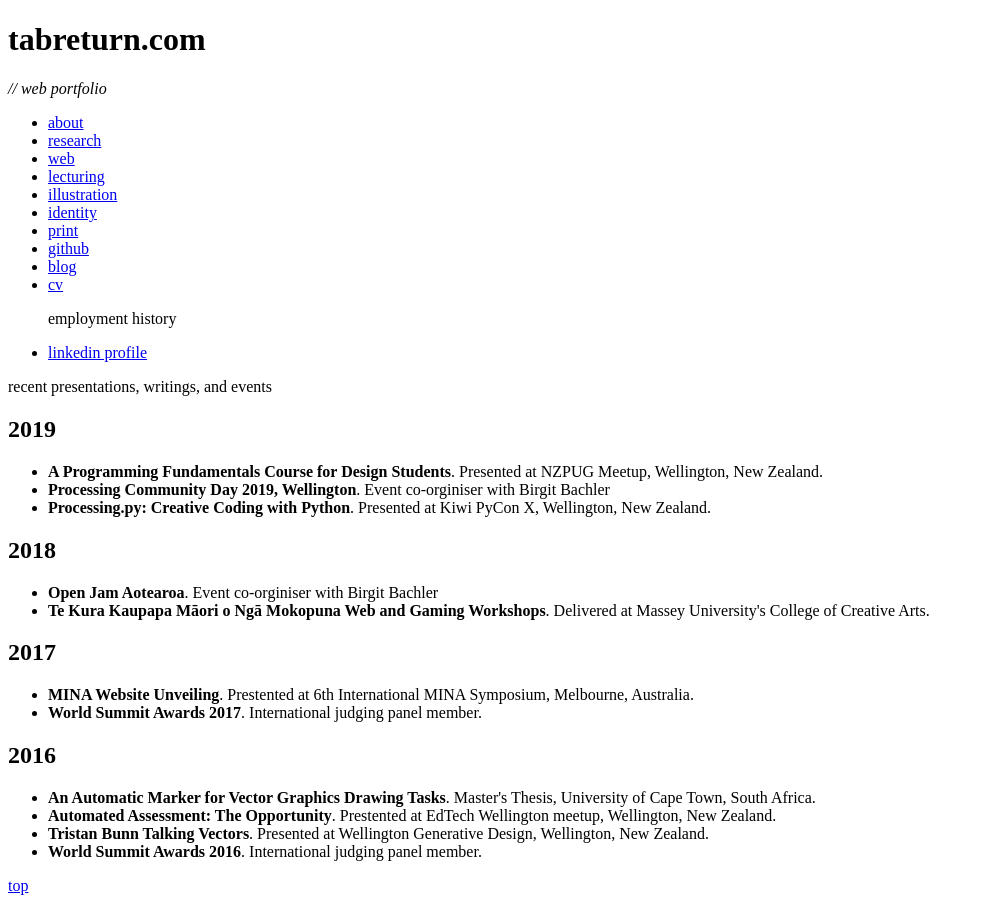
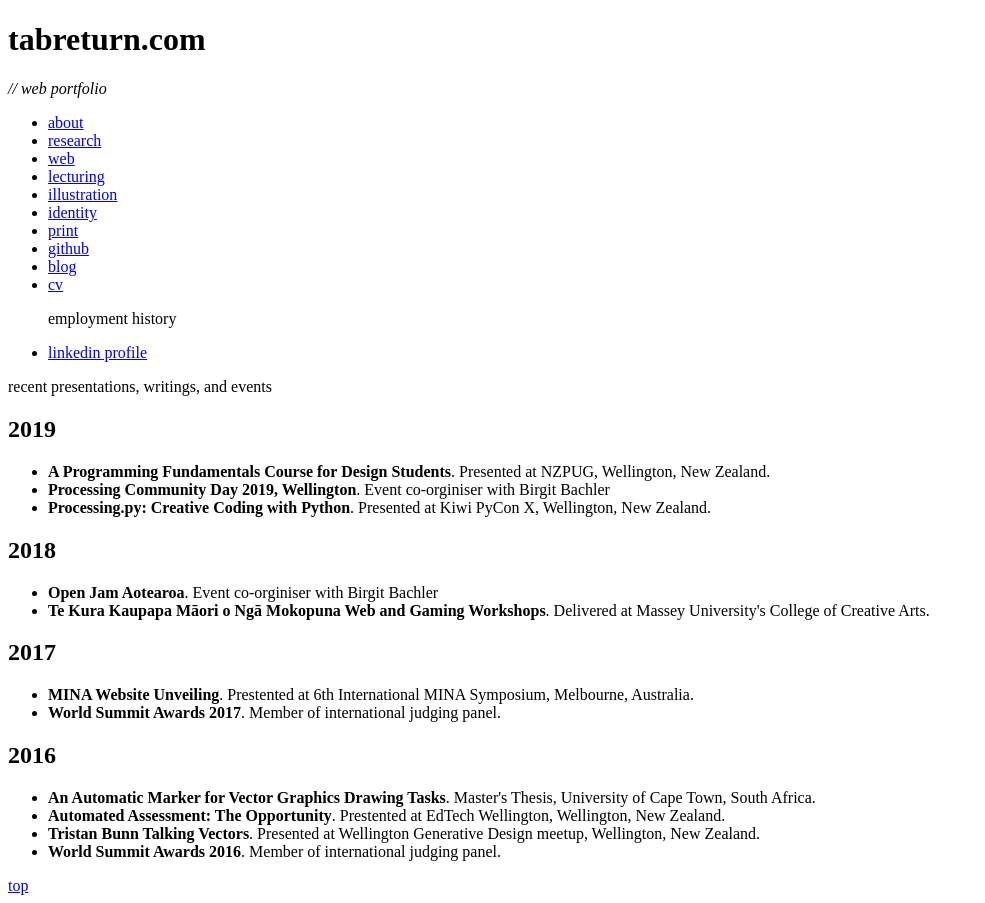
Before and after one commit to tabreturn/tabreturn.portfolio, a Jekyll site: the page built from cv.html, in a window 1280 px wide. Shown: the whole page, without its empty margins (0-985 px from the left). Built offline with Jekyll 4.4.1, drawn with Linux system fonts in a browser that asks for light colours; nearby versions of some CDN libraries; library files that are not in the unit come from our copies; comment, search, counter and statistics services are not loaded.

Commit message:
- reword cv entries

```diff
--- a/cv.html
+++ b/cv.html
@@ -14,7 +14,7 @@ title:  cv
   <p>recent presentations, writings, and events</p>
   <h2>2019</h2>
   <ul>
-    <li><b>A Programming Fundamentals Course for Design Students</b>. Presented at NZPUG Meetup, Wellington, New Zealand.</li>
+    <li><b>A Programming Fundamentals Course for Design Students</b>. Presented at NZPUG, Wellington, New Zealand.</li>
     <li><b>Processing Community Day 2019, Wellington</b>. Event co-orginiser with Birgit Bachler</li>
     <li><b>Processing.py: Creative Coding with Python</b>. Presented at Kiwi PyCon X, Wellington, New Zealand.</li>
   </ul>
@@ -26,12 +26,12 @@ title:  cv
   <h2>2017</h2>
   <ul>
     <li><b>MINA Website Unveiling</b>. Prestented at 6th International MINA Symposium, Melbourne, Australia.</li>
-    <li><b>World Summit Awards 2017</b>. International judging panel member.</li>
+    <li><b>World Summit Awards 2017</b>. Member of international judging panel.</li>
   </ul>
   <h2>2016</h2>
   <ul>
     <li><b>An Automatic Marker for Vector Graphics Drawing Tasks</b>. Master's Thesis, University of Cape Town, South Africa.</li>
-    <li><b>Automated Assessment: The Opportunity</b>. Prestented at EdTech Wellington meetup, Wellington, New Zealand.</li>
-    <li><b>Tristan Bunn Talking Vectors</b>. Presented at Wellington Generative Design, Wellington, New Zealand.</li>
-    <li><b>World Summit Awards 2016</b>. International judging panel member.</li>
+    <li><b>Automated Assessment: The Opportunity</b>. Prestented at EdTech Wellington, Wellington, New Zealand.</li>
+    <li><b>Tristan Bunn Talking Vectors</b>. Presented at Wellington Generative Design meetup, Wellington, New Zealand.</li>
+    <li><b>World Summit Awards 2016</b>. Member of international judging panel.</li>
 </div>
```
